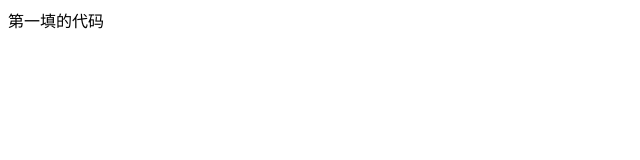
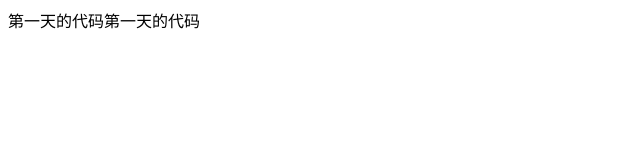
Before and after one commit to houyanrong/1601E, a plain HTML site: page index.html in a window 1280 px wide. Shown: the whole page, without its empty margins (0-640 px from the left). Drawn offline with Linux system fonts and the light colour scheme.

Commit message:
提交style样式表

```diff
--- a/index.html
+++ b/index.html
@@ -5,6 +5,7 @@
     <title>第一天上课</title>
 </head>
 <body>
-    <div>第一填的代码</div>
+    <div>第一天的代码第一天的代码
+    </div>
 </body>
 </html>
```
Also changed, not shown: style.css (added).
